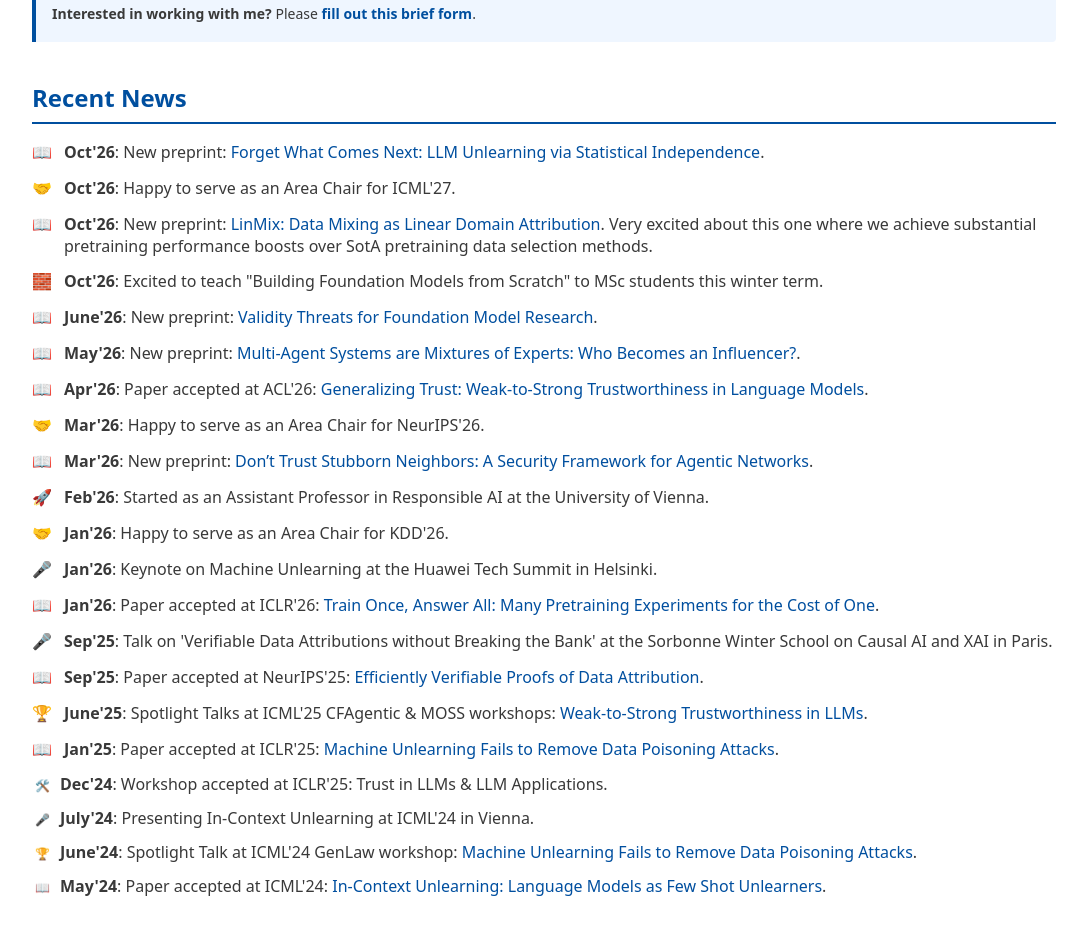
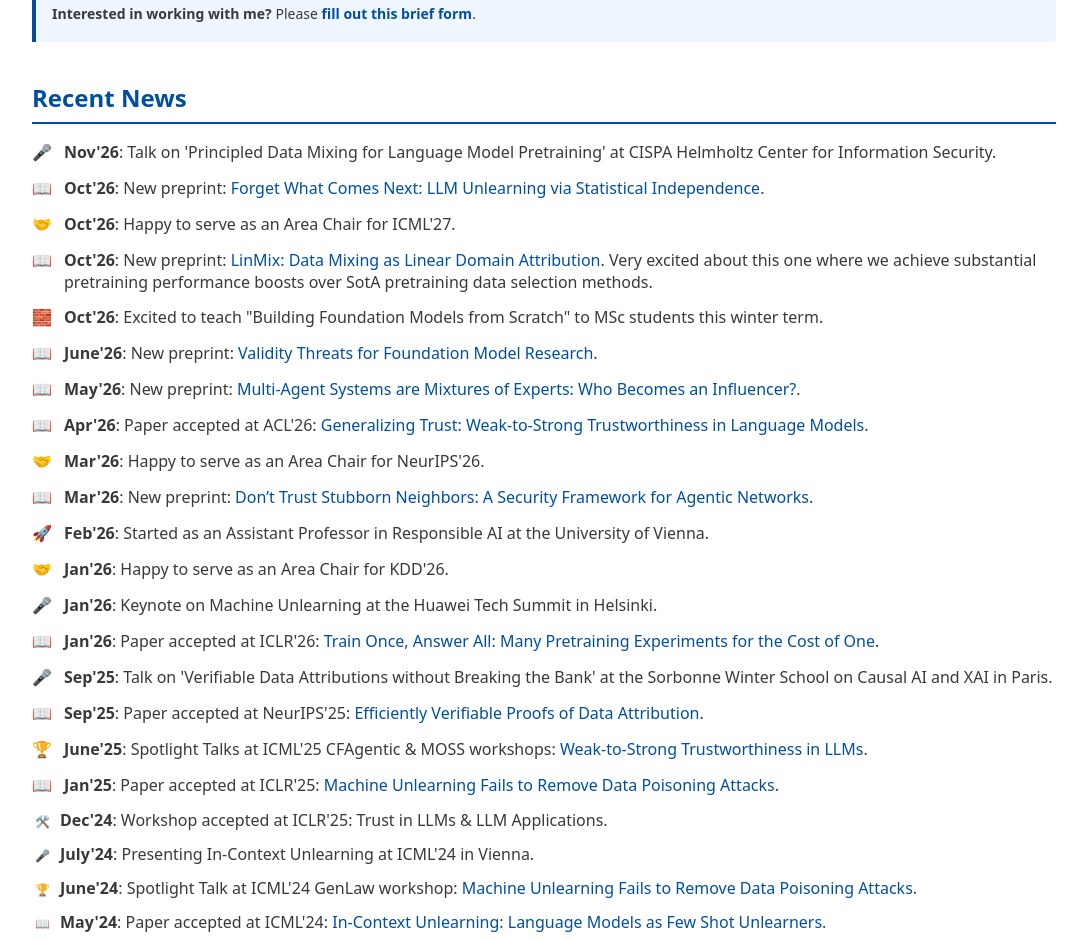
Before and after one commit to MartinPawelczyk/martinpawelczyk.github.io, a plain HTML site: page index.html in a window 1280 px wide. Shown: the part 1198-2138 px from the top of the page, without its empty margins (96-1183 px from the left). Drawn offline with nearby package versions, Linux system fonts and the light colour scheme.

Commit message:
Add event talk details for Nov'26

```diff
--- a/index.html
+++ b/index.html
@@ -254,6 +254,11 @@
                 <h2 class="text-2xl font-bold mb-6 custom-text-color">Recent News</h2>
                 <div class="space-y-3">
 
+
+                    <div class="flex items-baseline">
+                        <span class="text-base mr-3 w-5 text-center">🎤</span>
+                        <p class="text-base m-0 leading-snug"><b>Nov'26</b>: Talk on 'Principled Data Mixing for Language Model Pretraining' at CISPA Helmholtz Center for Information Security.</p>
+                    </div>
 
                     <div class="flex items-baseline">
                         <span class="text-base mr-3 w-5 text-center">📖</span>
```
